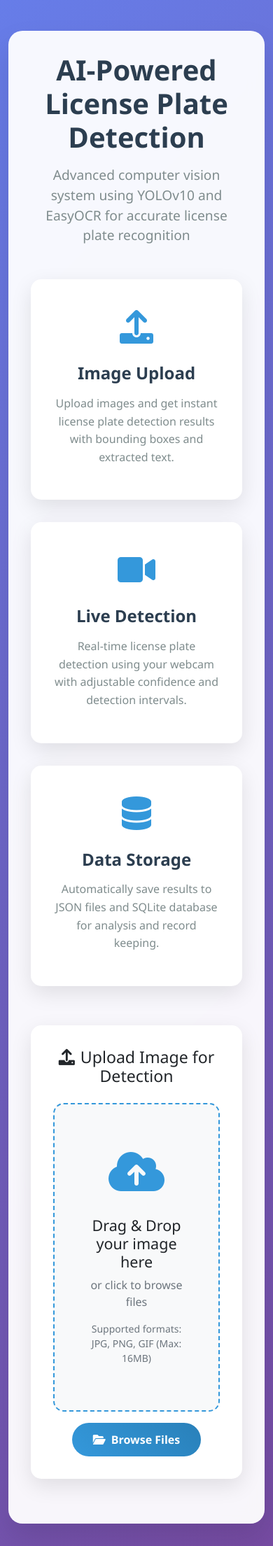
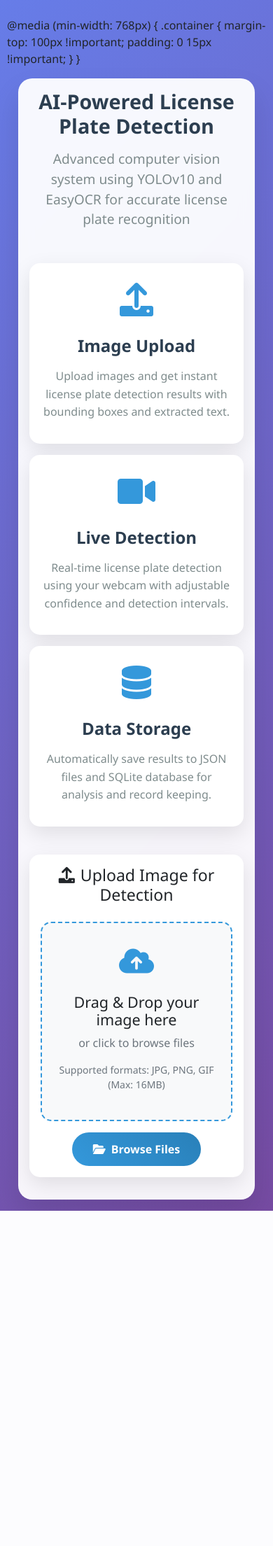
Before and after one commit to pav16an/AI-Based_Number_plate_detection_with_super_resolution, a Flask app: page / in a window 390 px wide. Shown: the part 56-2265 px from the top of the page at 70% size. After the commit the page ends 1786 px from the top, so only its background shows below. Run offline with Flask 2, Linux system fonts and the light colour scheme; some libraries are stand-ins or nearby versions.

Commit message:
Fix mobile responsiveness for all pages

```diff
--- a/templates/index.html
+++ b/templates/index.html
@@ -11,14 +11,23 @@
             background: linear-gradient(135deg, #667eea 0%, #764ba2 100%);
             min-height: 100vh;
             font-family: 'Segoe UI', Tahoma, Geneva, Verdana, sans-serif;
+            padding: 0;
+            margin: 0;
+            overflow-x: hidden;
         }
         .main-container {
             background: rgba(255, 255, 255, 0.95);
             border-radius: 20px;
             box-shadow: 0 20px 40px rgba(0, 0, 0, 0.1);
             backdrop-filter: blur(10px);
-            margin: 2rem auto;
-            padding: 2rem;
+            margin: 1rem;
+            padding: 1rem;
+        }
+        @media (min-width: 768px) {
+            .main-container {
+                margin: 2rem auto;
+                padding: 2rem;
+            }
         }
         .hero-section {
             text-align: center;
@@ -26,9 +35,15 @@
         }
         .hero-title {
             color: #2c3e50;
-            font-size: 2.5rem;
+            font-size: 1.8rem;
             font-weight: 700;
             margin-bottom: 1rem;
+            text-align: center;
+        }
+        @media (min-width: 768px) {
+            .hero-title {
+                font-size: 2.5rem;
+            }
         }
         .hero-subtitle {
             color: #7f8c8d;
@@ -38,11 +53,17 @@
         .feature-card {
             background: white;
             border-radius: 15px;
-            padding: 2rem;
-            margin-bottom: 2rem;
+            padding: 1rem;
+            margin-bottom: 1rem;
             box-shadow: 0 10px 30px rgba(0, 0, 0, 0.1);
             transition: transform 0.3s ease, box-shadow 0.3s ease;
             border: none;
+        }
+        @media (min-width: 768px) {
+            .feature-card {
+                padding: 2rem;
+                margin-bottom: 2rem;
+            }
         }
         .feature-card:hover {
             transform: translateY(-5px);
@@ -66,11 +87,16 @@
         .upload-area {
             border: 2px dashed #3498db;
             border-radius: 15px;
-            padding: 3rem;
+            padding: 1.5rem;
             text-align: center;
             background: #f8f9fa;
             transition: all 0.3s ease;
             cursor: pointer;
+        }
+        @media (min-width: 768px) {
+            .upload-area {
+                padding: 3rem;
+            }
         }
         .upload-area:hover {
             border-color: #2980b9;
@@ -81,9 +107,14 @@
             background: #e8f5e8;
         }
         .upload-icon {
-            font-size: 4rem;
+            font-size: 2.5rem;
             color: #3498db;
             margin-bottom: 1rem;
+        }
+        @media (min-width: 768px) {
+            .upload-icon {
+                font-size: 4rem;
+            }
         }
         .btn-primary {
             background: linear-gradient(45deg, #3498db, #2980b9);
@@ -176,7 +207,13 @@
         </div>
     </nav>
 
-    <div class="container" style="margin-top: 100px;">
+    <div class="container" style="margin-top: 80px; padding: 0 10px;">
+        @media (min-width: 768px) {
+            .container {
+                margin-top: 100px !important;
+                padding: 0 15px !important;
+            }
+        }
         <div class="main-container">
             <!-- Hero Section -->
             <div class="hero-section">
```
Also changed, not shown: templates/results.html (+32 -7 lines), templates/webcam.html (+28 -6 lines).
